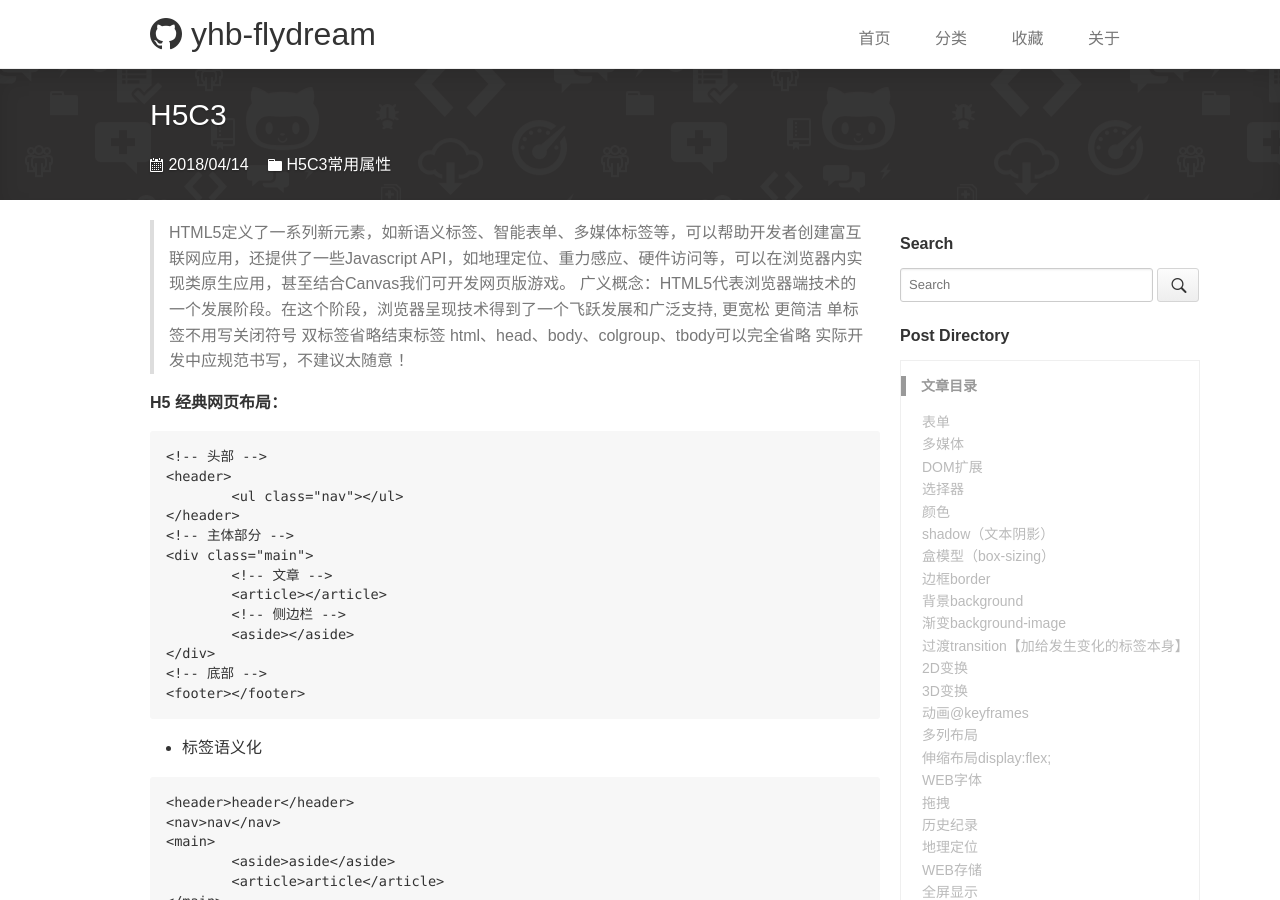
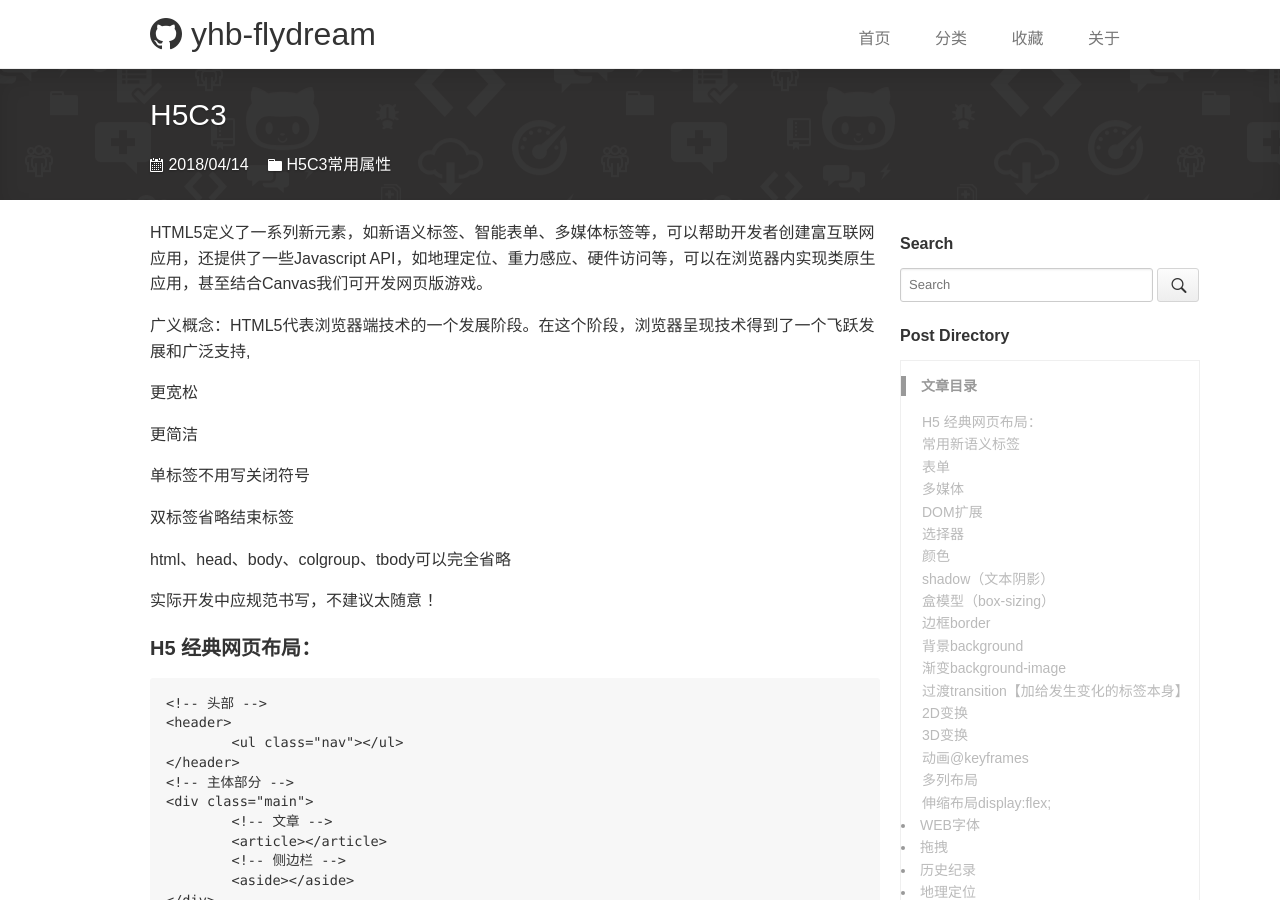
Before and after one commit to yhb-flydream/yhb-flydream.github.io, a Jekyll site: the page built from _posts/2018-4-14-H5C3-.md, in a window 1280 px wide and 900 px high. Built offline with Jekyll 4.4.1, drawn with Linux system fonts in a browser that asks for light colours; comment, search, counter and statistics services are not loaded.

Commit message:
修改样式

````diff
--- a/_posts/2018-4-14-H5C3-.md
+++ b/_posts/2018-4-14-H5C3-.md
@@ -8,16 +8,23 @@
 
 
 
-> HTML5定义了一系列新元素，如新语义标签、智能表单、多媒体标签等，可以帮助开发者创建富互联网应用，还提供了一些Javascript API，如地理定位、重力感应、硬件访问等，可以在浏览器内实现类原生应用，甚至结合Canvas我们可开发网页版游戏。
-> 广义概念：HTML5代表浏览器端技术的一个发展阶段。在这个阶段，浏览器呈现技术得到了一个飞跃发展和广泛支持,
-> 更宽松
-> 更简洁
-> 单标签不用写关闭符号
-> 双标签省略结束标签
-> html、head、body、colgroup、tbody可以完全省略
-> 实际开发中应规范书写，不建议太随意 ！
+HTML5定义了一系列新元素，如新语义标签、智能表单、多媒体标签等，可以帮助开发者创建富互联网应用，还提供了一些Javascript API，如地理定位、重力感应、硬件访问等，可以在浏览器内实现类原生应用，甚至结合Canvas我们可开发网页版游戏。
 
-**H5 经典网页布局：**
+广义概念：HTML5代表浏览器端技术的一个发展阶段。在这个阶段，浏览器呈现技术得到了一个飞跃发展和广泛支持,
+
+更宽松
+
+更简洁
+
+单标签不用写关闭符号
+
+双标签省略结束标签
+
+html、head、body、colgroup、tbody可以完全省略
+
+实际开发中应规范书写，不建议太随意 ！
+
+#### H5 经典网页布局：
 
 ```
 <!-- 头部 -->
@@ -47,7 +54,7 @@
 <footer>footer</footer
 ```
 
-**常用新语义标签**
+#### 常用新语义标签
 
 |`<nav>` |表示导航|
 |---|---|
@@ -69,7 +76,7 @@
 ```
 
 
-### 表单
+#### 表单
 
 **表单类型，表单元素，表单属性,表单事件**
 
@@ -135,7 +142,7 @@
 	- 验证不通过时触发
 
 
-### 多媒体
+#### 多媒体
 
 **video（视频）**
 
@@ -200,7 +207,7 @@
 - `onended`:播放完时触发
 
 
-### DOM扩展
+#### DOM扩展
 - **获取元素**
 	- `document.querySelector('selector')`
 		- 参数可传，id  类名  标签  子代选择器 ...
@@ -224,7 +231,7 @@
 	- `data-my-name="box"`，获取`Node.dataset['myName']`以上格式设置时，则需要以驼峰格式才能正确获取
 
 
-### 选择器
+#### 选择器
 **属性选择器	[ ]**（权重和标签指定式选择器相同）
 ```
 /*选中所有带class属性的div*/
@@ -273,7 +280,7 @@
 - `::selection`为被选中文本区域设置样式[通常设置color和background-color]
 
 
-### 颜色
+#### 颜色
 **`rgba()`**
 - Red（红色）
 - Green（绿色）
@@ -295,7 +302,7 @@
 - 可调节透明度，但会有继承问题，不好解决
 
 
-### shadow（文本阴影）
+#### shadow（文本阴影）
 - 四个值、【可写多个，并列书写】
 - `text-shadow: 1px 1px 1px #aaa, 1px 1px 1px #aaa;`
 	- 1、水平偏移量 正值向右 负值向左；
@@ -304,7 +311,7 @@
 	- 4、字体颜色
 
 
-### 盒模型（box-sizing）
+#### 盒模型（box-sizing）
 - `content-box:(内容宽度)`
 	- 对象的实际宽度等于设置的width值和border、padding之和
 - `padding-box:()`
@@ -332,7 +339,7 @@
 ```
 
 
-### 边框border
+#### 边框border
 **border-radius边框圆角**
 - `border-(top/bottom/left/right)-radius:`水平半径 垂直半径;
 - `border-radius:水平位置{1,4}/垂直位置{1,4};`
@@ -365,7 +372,7 @@
 - `裁剪顺序：上 右 下 左`
 
 
-### 背景background
+#### 背景background
 - `background-size`图片尺寸
 	- 值可以是具体值
 	- 或者百分比
@@ -377,7 +384,7 @@
 	- `background-clip:content-box / border-box / padding-box;`
 
 
-### 渐变background-image
+#### 渐变background-image
 **background-image:方向、开始颜色、结束颜色**
 - 方向	to right/left/top/bottom	/角度（deg）
 - 线性渐变：
@@ -394,7 +401,7 @@
 	- 渐变范围
 
 
-### 过渡transition【加给发生变化的标签本身】
+#### 过渡transition【加给发生变化的标签本身】
 **`transition:param1 param2`**
 - `transition-property`	设置过渡属性
 - `transition-duration`	设置过渡时间 用来控制速度		linear(匀速)	ease-in (加速)
@@ -402,7 +409,7 @@
 - `transition-delay`设置过渡延时  延迟设置的时间后再执行动画
 
 
-### 2D变换
+#### 2D变换
 **`transform:(x, y);`移动**
 - 移动位置相当于自身原来位置
 - y轴正方向朝下，除了可以像素值，也可以是百分比，相对于自身的宽度或高度`transform:(50%, 50%);`
@@ -432,7 +439,7 @@
 - 其顺序会影响转换的效果
 
 
-### 3D变换
+#### 3D变换
 **屏幕三维坐标：**
 - 原点：	 左上角为
 - X正方向：水平向右
@@ -459,7 +466,7 @@
 |绕X轴移动|translateZ(px)|值正为向外，负为向里|
 
 
-### 动画@keyframes
+#### 动画@keyframes
 ```
 @keyframes 动画名{
 	from/0%{
@@ -480,7 +487,7 @@
 - `animation-fill-mode`动画执行完毕后状态，forwards(保持动画结束后状态)、backwards(保持动画开始时的状态)
 
 
-### 多列布局
+#### 多列布局
 - `column-count: `分几列
 - `column-width:` 列宽
 - `column-gap: `列间距
@@ -488,7 +495,7 @@
 - `column-span: all;`  设置标题后面的列也会跟着和第一列对齐
 
 
-### 伸缩布局display:flex;
+#### 伸缩布局display:flex;
 - 将对象作为弹性伸缩盒显示(给父元素设置弹性伸缩布局样式后，再给子元素设置伸缩样式)
 - `flex-direction`排列方式【调整主轴方向（默认为水平方向）】
 	- `flex-direction:		row | row-reverse | column | column-reverse;`
````
Also changed, not shown: _posts/2018-4-14-IE-Compatibility-problems.md (+3 -3 lines), _posts/2018-4-14-JSON&JSONP.md (+7 -7 lines).
